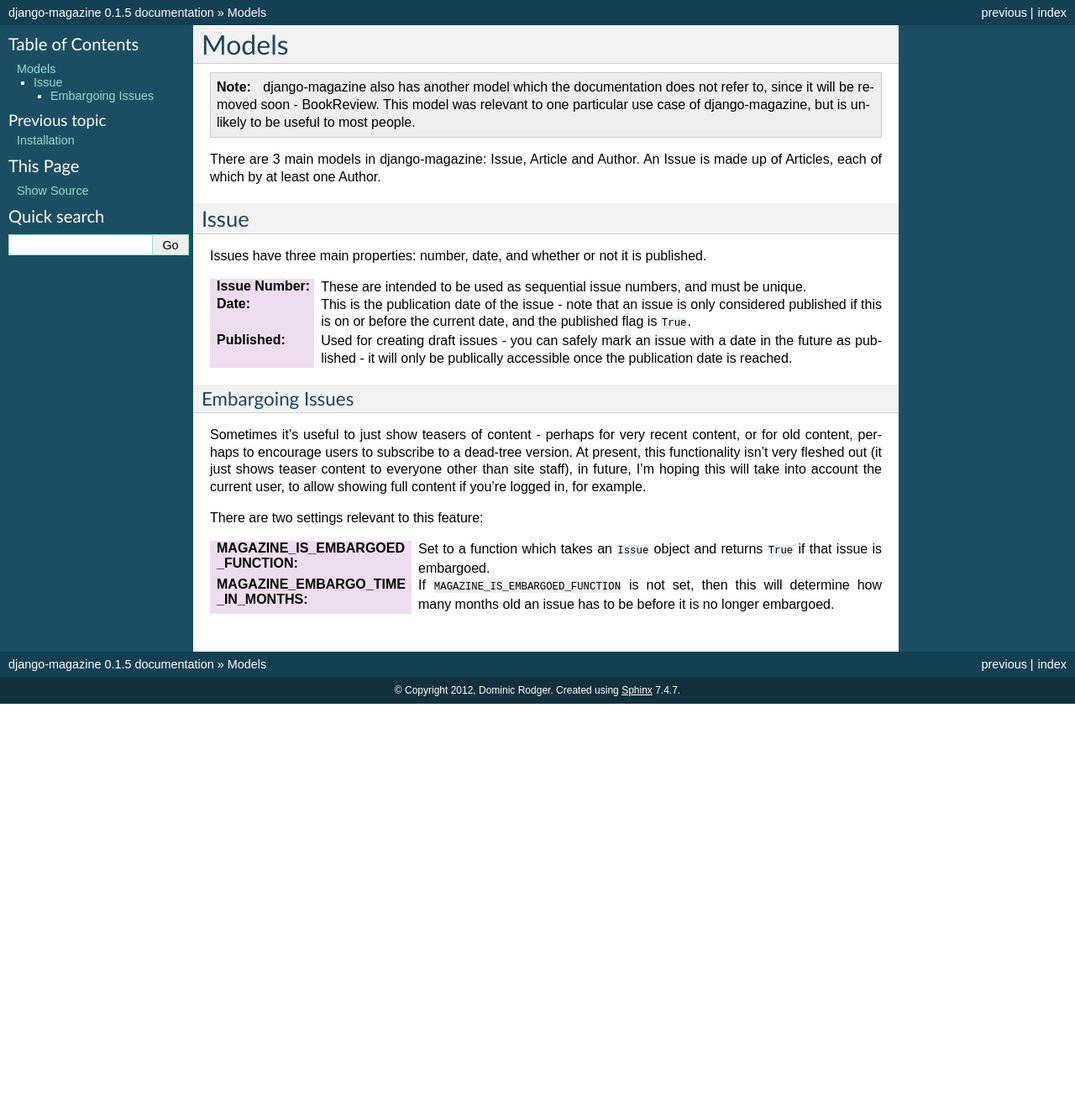
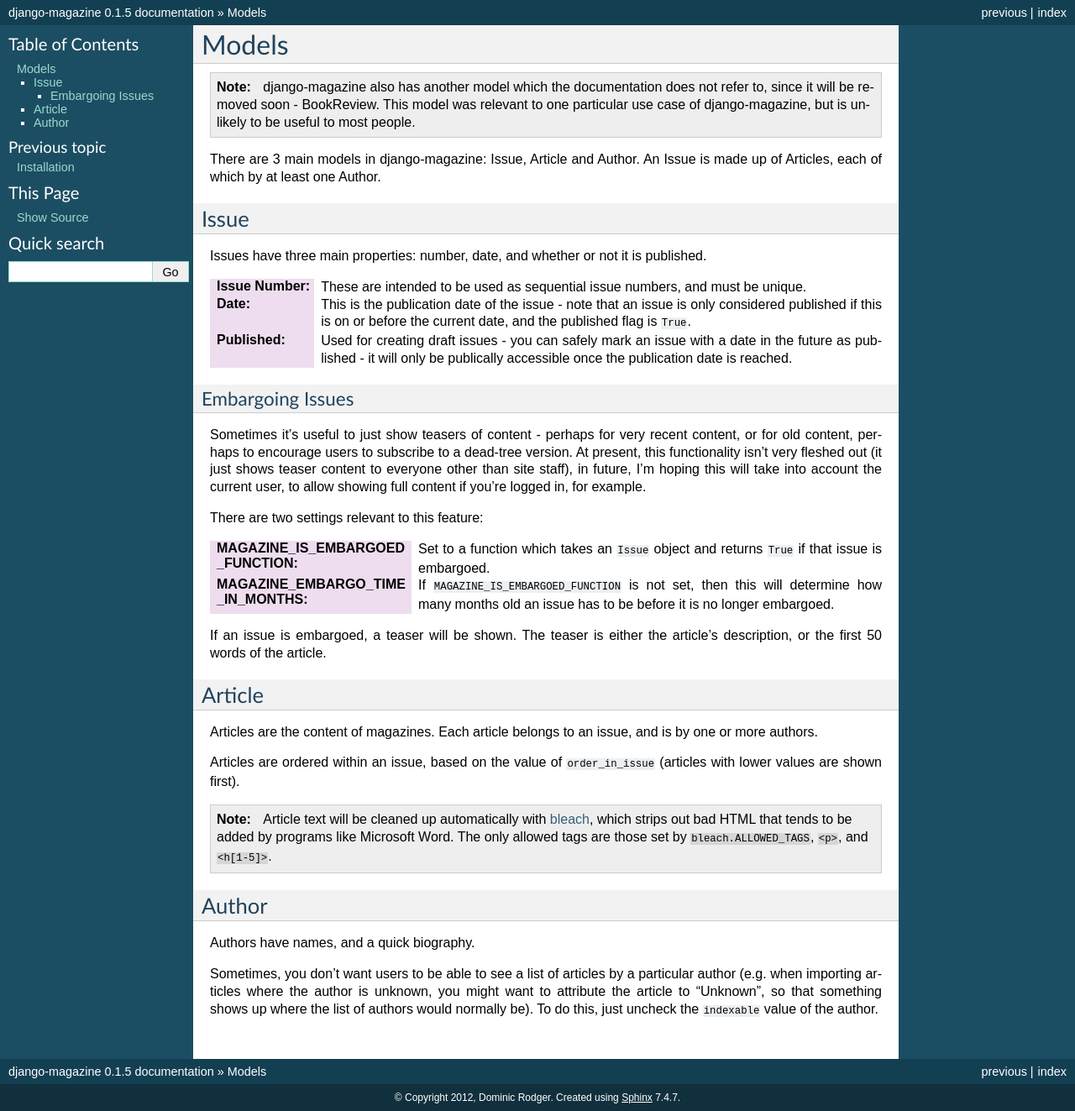
Before and after one commit to dominicrodger/django-magazine, a Sphinx documentation site: the page built from docs/models.rst, in a window 1280 px wide. Shown: the whole page at 84% size. Built offline with Sphinx 7.4.7, drawn with Linux system fonts in a browser that asks for light colours; before the commit the page ends 900 px from its top, so only the background shows below that.

Commit message:
Filling out documentation for Article and Author.

```diff
--- a/docs/models.rst
+++ b/docs/models.rst
@@ -52,3 +52,34 @@
                                   is not set, then this will determine
                                   how many months old an issue has to
                                   be before it is no longer embargoed.
+
+If an issue is embargoed, a teaser will be shown. The teaser is either
+the article's description, or the first 50 words of the article.
+
+Article
+-------
+
+Articles are the content of magazines. Each article belongs to an
+issue, and is by one or more authors.
+
+Articles are ordered within an issue, based on the value of
+``order_in_issue`` (articles with lower values are shown first).
+
+.. note::
+    Article text will be cleaned up automatically with bleach_, which
+    strips out bad HTML that tends to be added by programs like
+    Microsoft Word. The only allowed tags are those set by
+    ``bleach.ALLOWED_TAGS``, ``<p>``, and ``<h[1-5]>``.
+
+.. _bleach: https://github.com/jsocol/bleach
+
+Author
+------
+
+Authors have names, and a quick biography.
+
+Sometimes, you don't want users to be able to see a list of articles
+by a particular author (e.g. when importing articles where the author
+is unknown, you might want to attribute the article to "Unknown", so
+that something shows up where the list of authors would normally
+be). To do this, just uncheck the ``indexable`` value of the author.
```
